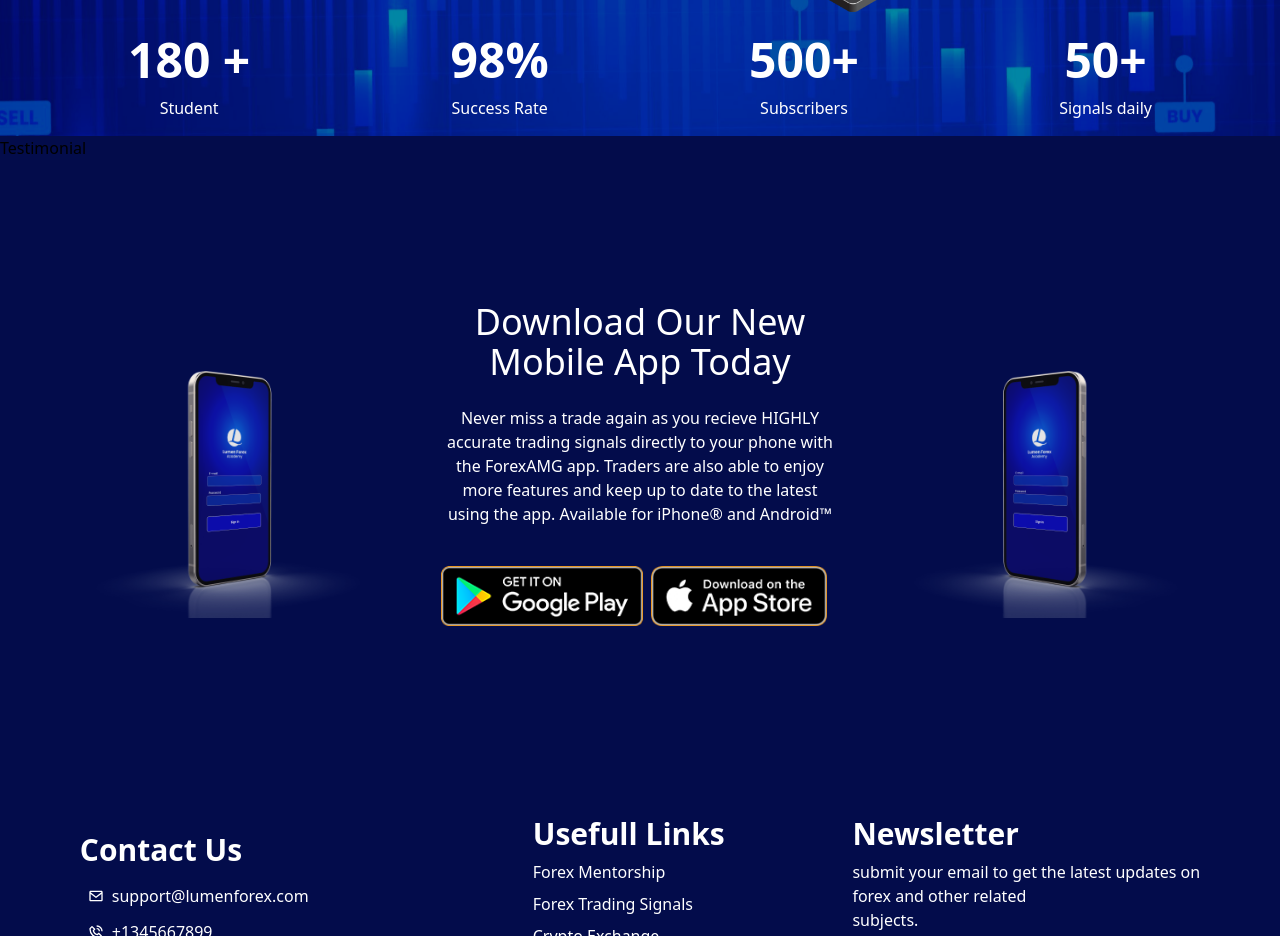
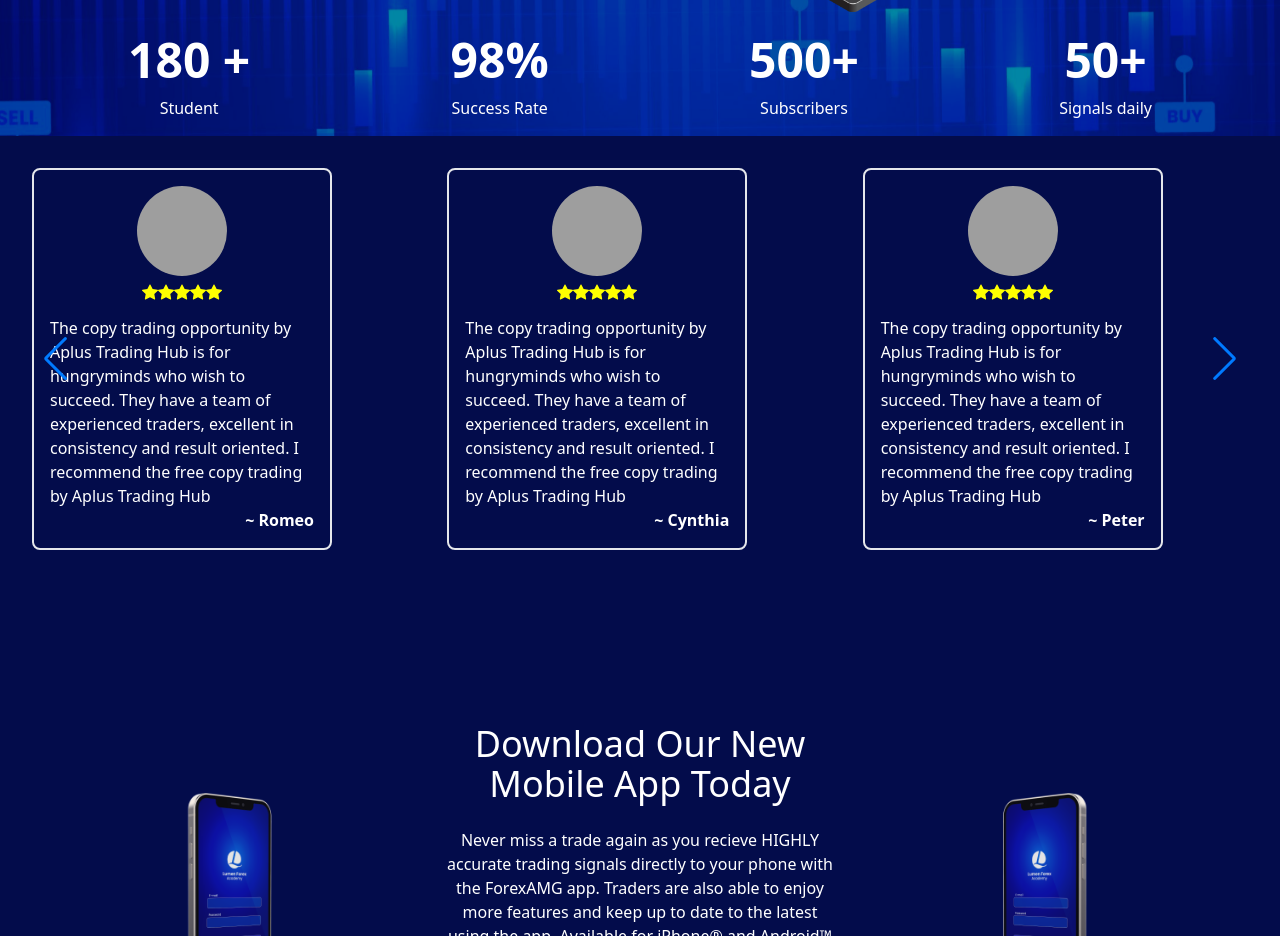
Before and after one commit to Nanocodes-Programming/forex-bang-frontend, a React (Create React App) app: page / in a window 1280 px wide. Shown: the part 2460-3396 px from the top of the page. Built offline with nearby package versions, Linux system fonts and the light colour scheme; grey boxes are pictures that could not be loaded.

Commit message:
feat:testimonial

```diff
--- a/src/components/Testimonial.jsx
+++ b/src/components/Testimonial.jsx
@@ -1,9 +1,84 @@
-import React from 'react'
+import { Swiper, SwiperSlide } from "swiper/react";
+import { BsFillStarFill } from "react-icons/bs";
+import profile from "../assets/img/profile.jpg";
+// Import Swiper styles
+import "swiper/css";
+import "swiper/css/pagination";
+import "swiper/css/navigation";
+// import required modules
+import { Pagination, Navigation } from "swiper";
 
 const Testimonial = () => {
+  const testimonials = [
+    {
+      id: 1,
+      name: "Romeo",
+      text: ` The copy trading opportunity by Aplus Trading Hub is for hungryminds who wish to succeed. They have a team of experienced
+            traders, excellent in consistency and result oriented. I recommend
+            the free copy trading by Aplus Trading Hub`,
+      image: profile,
+    },
+    {
+      id: 2,
+      name: "Cynthia",
+      text: ` The copy trading opportunity by Aplus Trading Hub is for hungryminds who wish to succeed. They have a team of experienced
+            traders, excellent in consistency and result oriented. I recommend
+            the free copy trading by Aplus Trading Hub`,
+      image: profile,
+    },
+    {
+      id: 3,
+      name: "Peter",
+      text: ` The copy trading opportunity by Aplus Trading Hub is for hungryminds who wish to succeed. They have a team of experienced
+            traders, excellent in consistency and result oriented. I recommend
+            the free copy trading by Aplus Trading Hub`,
+      image: profile,
+    },
+  ];
   return (
-    <div>Testimonial</div>
-  )
-}
+    <div className="p-[2rem]">
+      <Swiper
+        slidesPerView={3}
+        spaceBetween={30}
+        slidesPerGroup={3}
+        loop={true}
+        loopFillGroupWithBlank={true}
+        pagination={{
+          clickable: true,
+        }}
+        navigation={true}
+        modules={[Pagination, Navigation]}
+        className="mySwiper p-[2rem]"
+      >
+        {testimonials.map((testify) => {
+          return (
+            <SwiperSlide>
+              <div className="w-[300px] min-h-[300px] border-2 p-[1rem] text-white rounded-lg">
+                <div className="text-center mb-4 flex flex-col items-center justify-center">
+                  <img
+                    src={testify.image}
+                    alt=""
+                    className="w-[90px] h-[90px] object-cover rounded-full m-auto "
+                  />
+                  <span className="flex items-center mt-2 ">
+                    <BsFillStarFill className="text-[yellow]" />
+                    <BsFillStarFill className="text-[yellow]" />
+                    <BsFillStarFill className="text-[yellow]" />
+                    <BsFillStarFill className="text-[yellow]" />
+                    <BsFillStarFill className="text-[yellow]" />
+                  </span>
+                </div>
+                <p>
+                  {testify.text}
+                </p>
+                <p className="text-right font-bold">~ {testify.name}</p>
+              </div>
+            </SwiperSlide>
+          );
+        })}
+      </Swiper>
+    </div>
+  );
+};
 
-export default Testimonial
+export default Testimonial;
--- a/src/pages/Home.jsx
+++ b/src/pages/Home.jsx
@@ -35,6 +35,7 @@
         <Learning />
         <div className="py-[1rem] bg-[url('/src/assets/img/forexbg.png')]">
           <TradeChart />
+
         </div>
         <Testimonial />
       </Layout>
```
Also changed, not shown: 1 other file (tests, documents, lock files or other folders).
